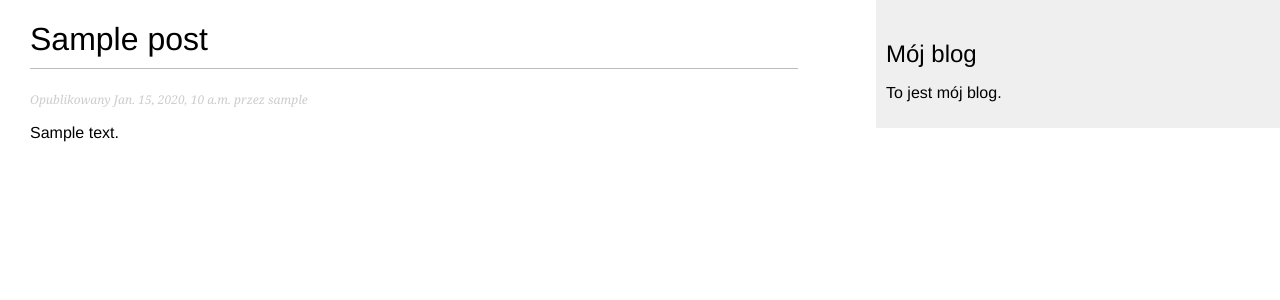
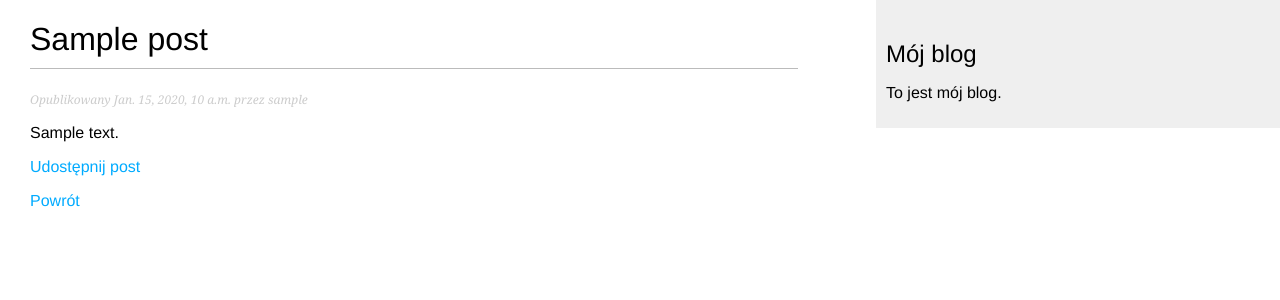
Before and after one commit to Piotrulaa/django_blog_app, a Django app: a page that uses mysite/blog/templates/blog/post/detail.html in a window 1280 px wide. Shown: the top 300 px of the page. Run offline with Django 3.2, Linux system fonts and the light colour scheme; tables that the repository leaves empty hold one stand-in row (values such as "Sample post"); parts of the project's set-up code (start-up, migrations or seed data) failed here and were passed over.

Commit message:
Added sharing posts via emails

```diff
--- a/mysite/blog/templates/blog/post/detail.html
+++ b/mysite/blog/templates/blog/post/detail.html
@@ -8,4 +8,10 @@
         Opublikowany {{ post.publish }} przez {{ post.author }}
     </p>
     {{ post.body|linebreaks }}
+    <p>
+        <a href="{% url "blog:post_share" post.id %}">
+            Udostępnij post
+        </a>
+    </p>
+    <a href="{% url "blog:post_list" %}">Powrót</a>
 {% endblock %}
--- a/mysite/blog/urls.py
+++ b/mysite/blog/urls.py
@@ -8,4 +8,5 @@ urlpatterns = [
     # path("", views.post_list, name="post_list"),
     path("", views.PostListView.as_view(), name="post_list"),
     path("<int:year>/<int:month>/<int:day>/<slug:post>/", views.post_detail, name="post_detail"),
+    path("<int:post_id>/share/", views.post_share, name="post_share")
 ]
--- a/mysite/blog/views.py
+++ b/mysite/blog/views.py
@@ -2,6 +2,9 @@ from django.shortcuts import render, get_object_or_404
 # from django.core.paginator import Paginator, EmptyPage, PageNotAnInteger
 from .models import Post
 from django.views.generic import ListView
+from .forms import EmailPostForm
+from django.core.mail import send_mail
+from django.conf import settings
 
 
 class PostListView(ListView):
@@ -33,6 +36,36 @@ class PostListView(ListView):
 #     )
 
 
+def post_share(request, post_id):
+    post = get_object_or_404(Post, id=post_id, status="published")
+    sent = False
+    if request.method == "POST":
+        form = EmailPostForm(request.POST)
+        if form.is_valid():
+            cd = form.cleaned_data
+            post_url = request.build_absolute_uri(post.get_absolute_url())
+            subject = "{} ({}) zachęca do przeczytania \"{}\"".format(
+                cd["name"], cd["email"], post.title
+            )
+            message = "Przeczytaj post \"{}\" na stronie {}\n\nKomentarz dodany przez {}: {}".format(
+                post.title, post_url, cd["name"], cd["comments"]
+            )
+            send_mail(subject, message, settings.EMAIL_SENDER_ADDRESS, [cd["to"]])
+            sent = True
+    else:
+        # If request method is not POST, return empty form
+        form = EmailPostForm()
+    return render(
+        request,
+        template_name="blog/post/share.html",
+        context={
+            "post": post,
+            "form": form,
+            "sent": sent,
+        }
+    )
+
+
 def post_detail(request, year, month, day, post):
     post = get_object_or_404(
         Post,
```
Also changed, not shown: mysite/blog/forms.py (added, +8 -0 lines), mysite/blog/templates/blog/post/share.html (added, +21 -0 lines), mysite/mysite/settings.py (+15 -2 lines), requirements.txt (+4 -3 lines), 1 other file.
